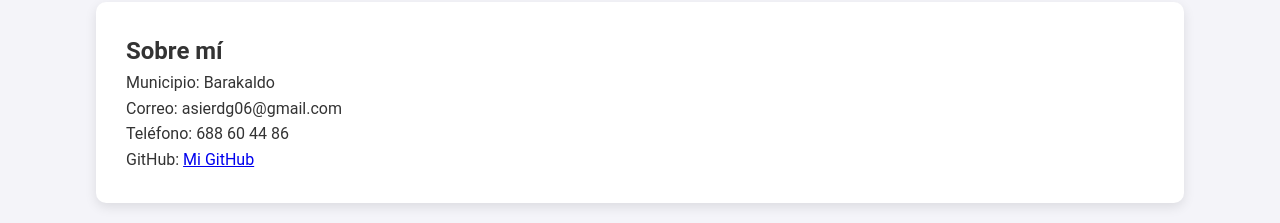
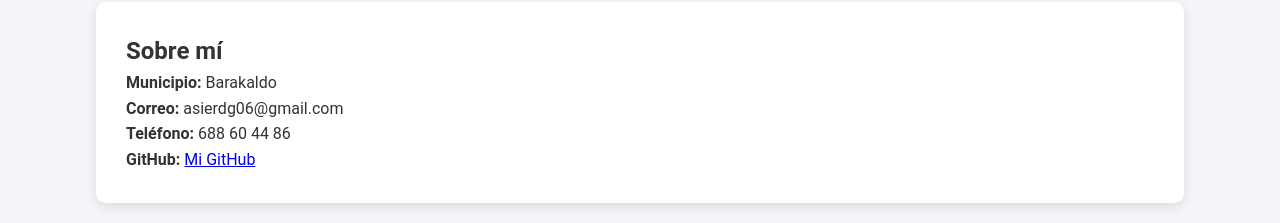
Before and after one commit to asierdg/Cierre-de-trimestre, a plain HTML site: page index.html in a window 1280 px wide. Shown: the part 265-488 px from the top of the page. Drawn offline with Linux system fonts and the light colour scheme.

Commit message:
Update index.html

```diff
--- a/index.html
+++ b/index.html
@@ -21,10 +21,10 @@
     <main>
         <section>
             <h2>Sobre mí</h2>
-            <p>Municipio: Barakaldo</p>
-            <p>Correo: asierdg06@gmail.com</p>
-            <p>Teléfono: 688 60 44 86</p>
-            <p>GitHub: <a href="https://github.com/asierdg" target="_blank">Mi GitHub</a></p>
+            <p><b>Municipio:</b> Barakaldo</p>
+            <p><b>Correo:</b> asierdg06@gmail.com</p>
+            <p><b>Teléfono:</b> 688 60 44 86</p>
+            <p><b>GitHub:</b> <a href="https://github.com/asierdg" target="_blank">Mi GitHub</a></p>
         </section>
     </main>
 </body>
```
